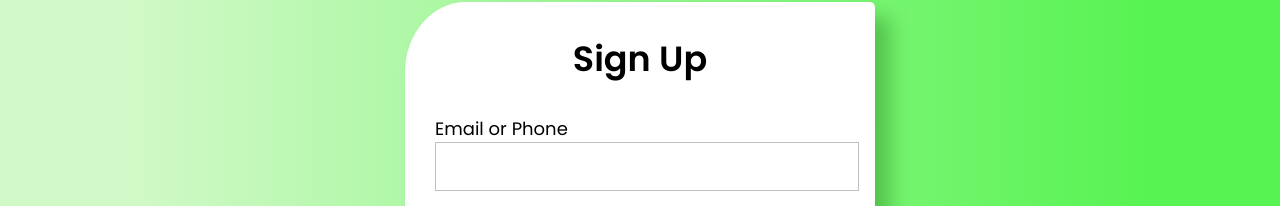
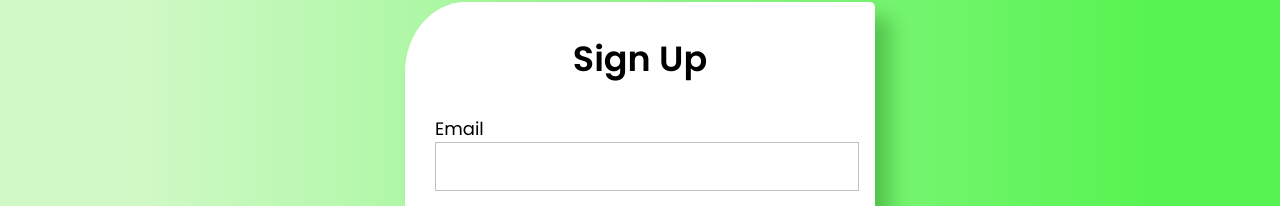
Before and after one commit to ZariProjects/Hack_Tues_GG, a React (Create React App) app in the folder green_goal/: page /sign_up in a window 1280 px wide. Shown: the part 128-334 px from the top of the page. Built offline with nearby package versions, Linux system fonts and the light colour scheme; a web font is replaced by a local one.

Commit message:
Update SignUp.js

```diff
--- a/green_goal/src/containers/SignUp/SignUp.js
+++ b/green_goal/src/containers/SignUp/SignUp.js
@@ -11,8 +11,8 @@ class SignUp extends Component {
                         Sign Up</div>
                     <form action="#">
                         <div class="data">
-                            <label>Email or Phone</label>
-                            <input type="text" required></input>
+                            <label>Email</label>
+                            <input type="email" required></input>
                         </div>
                         <div class="data">
                             <label>Password</label>
```
